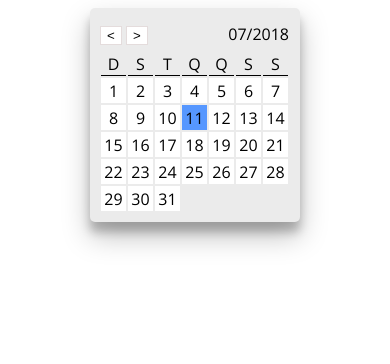
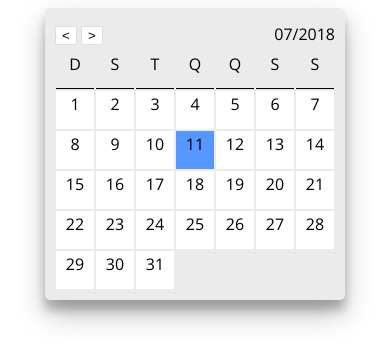
Before and after one commit to viniceosm/calendar, a plain HTML site: page index.html in a window 390 px wide. Drawn offline with nearby package versions, Linux system fonts and the light colour scheme.

Commit message:
Adicionado responsividade

```diff
--- a/index.css
+++ b/index.css
@@ -7,13 +7,13 @@ body{
 #meuCalendario{
 	background: #ebebeb;
 	box-shadow: 0 14px 28px rgba(0,0,0,0.25), 0 10px 10px rgba(0,0,0,0.22);
-	width: 210px;
+	width: 300px;
 	padding: 10px;
 	margin: 0 auto;
 	border-radius: 5px;
 }
 #areaDias, #areaBtn{
-	width: 189px;
+	width: 100%;
 }
 #areaBtn{
 	margin: 5px 0px;
@@ -26,8 +26,8 @@ body{
 	padding: 2px 0px;
 	margin: 1px;
 	text-align: center;
-	height: 25px;
-	width: 25px;
+	height: 38px;
+	width: 38px;
 	background: white;
 	cursor: default;
 }
@@ -59,3 +59,20 @@ button{
 button:hover{
 	border-top: 1px solid black;
 }
+
+
+@media only screen and (min-width: 600px) {
+	/* For tablets: */
+	#meuCalendario{
+		width: 210px;
+	}
+	.dia{
+		height: 25px;
+		width: 25px;
+	}
+}
+
+@media only screen and (min-width: 768px) {
+	/* For desktop: */
+
+}
```
